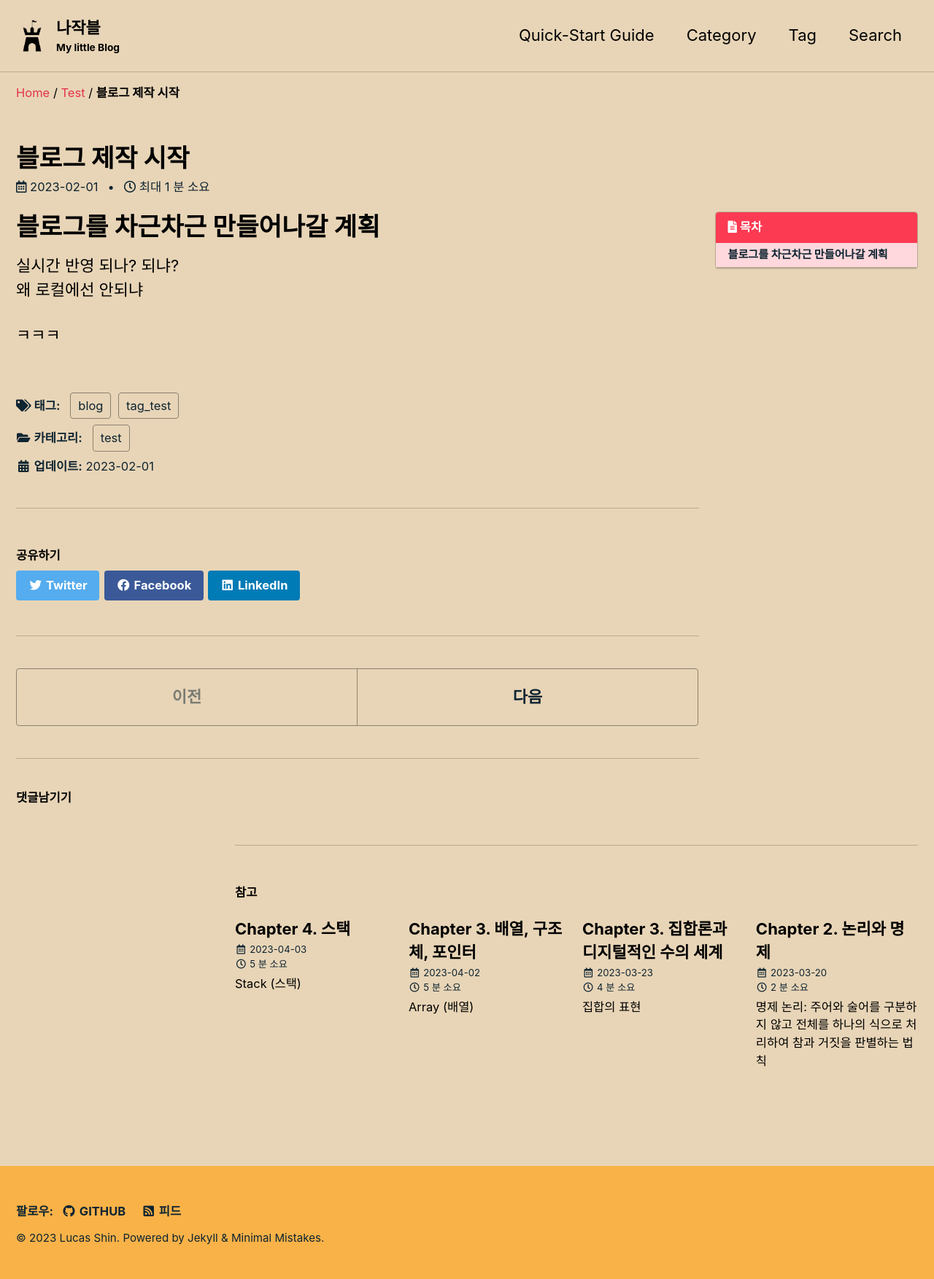
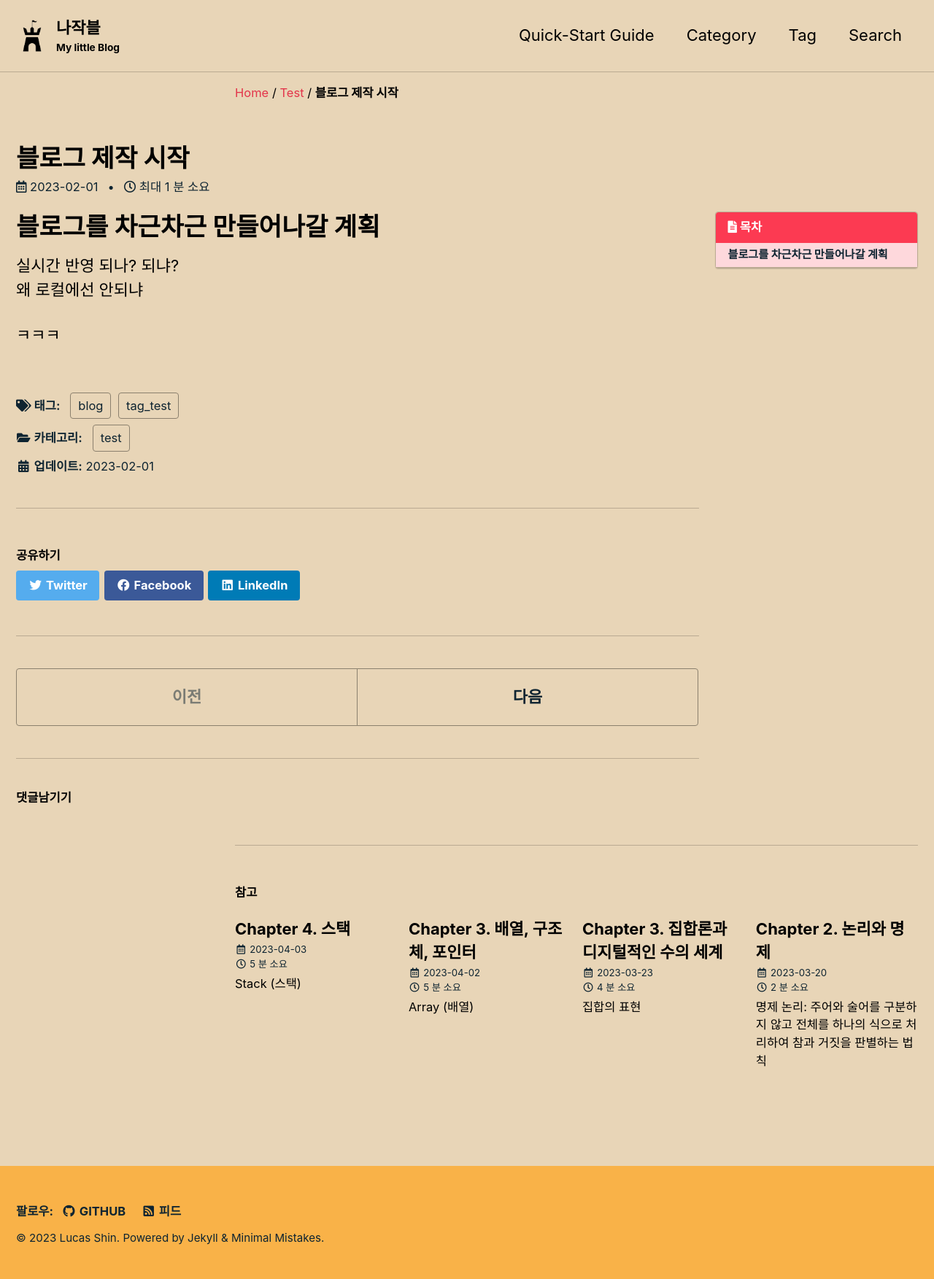
Before and after one commit to Lucas-Shin-Dev/lucas-shin-dev.github.io, a Jekyll site: the page built from _posts/2023-02-01-first.md, in a window 1280 px wide. Shown: the whole page at 73% size. Built offline with Jekyll 4.4.1, drawn with Linux system fonts in a browser that asks for light colours; cached includes are drawn as plain includes; comment, search, counter and statistics services are not loaded.

Commit message:
Style fix

```diff
--- a/_sass/minimal-mistakes/_navigation.scss
+++ b/_sass/minimal-mistakes/_navigation.scss
@@ -29,11 +29,11 @@
 
     @include breakpoint($large) {
       float: right;
-      width: calc(100%);
+      width: calc(100% - #{$right-sidebar-width-narrow});
     }
 
     @include breakpoint($x-large) {
-      width: calc(100%);
+      width: calc(100% - #{$right-sidebar-width});
     }
   }
 
--- a/_sass/minimal-mistakes/_variables.scss
+++ b/_sass/minimal-mistakes/_variables.scss
@@ -155,7 +155,7 @@ $max-width: $x-large !default;
    Grid
    ========================================================================== */
 
-$right-sidebar-width-narrow: 200px !default;
+$right-sidebar-width-narrow: 0px !default;   //200px
 $right-sidebar-width: 300px !default;
 $right-sidebar-width-wide: 400px !default;
 
```
